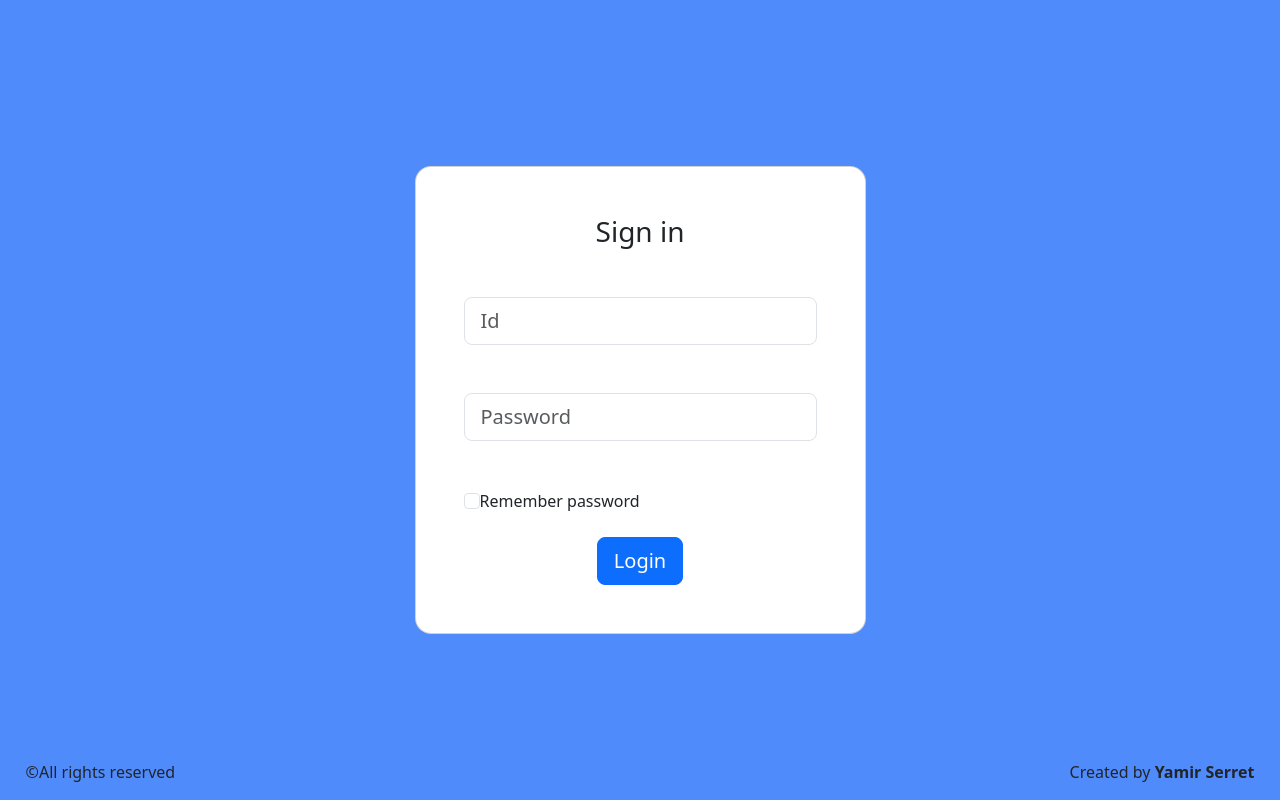
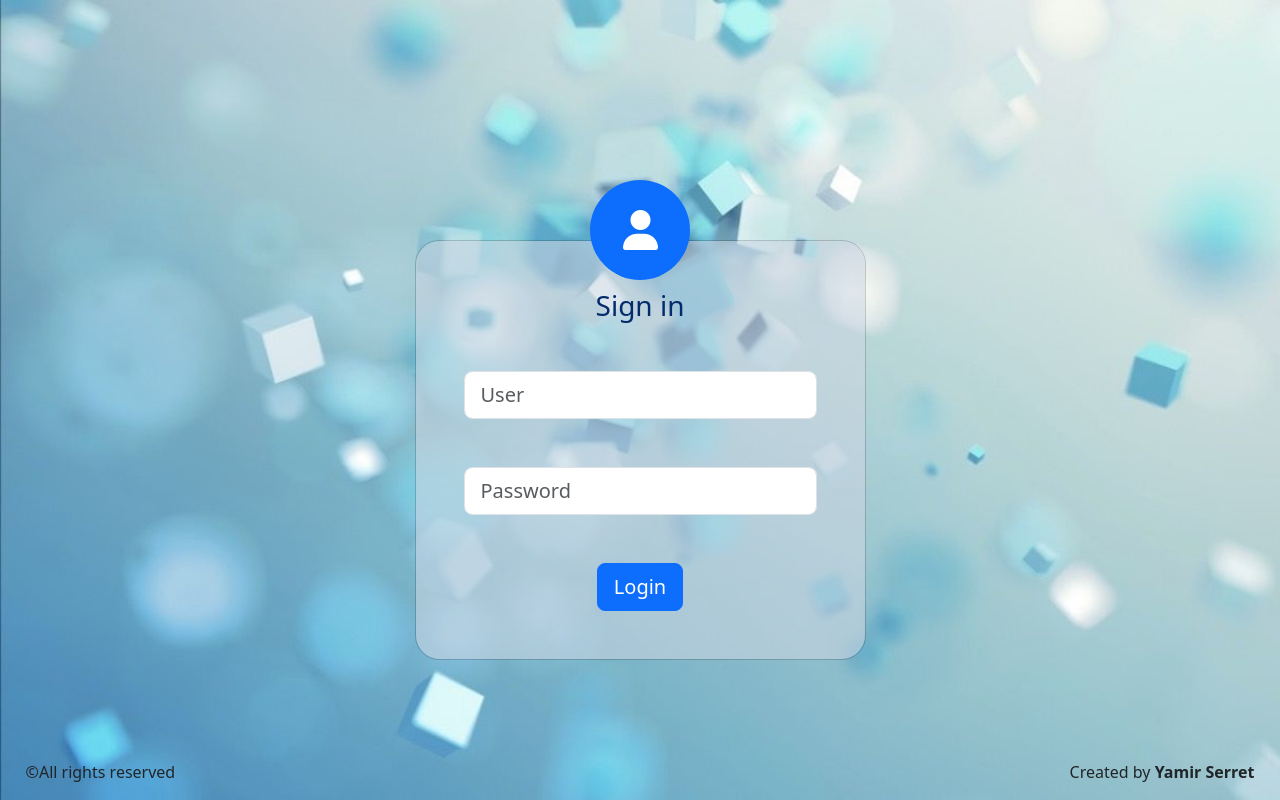
Before and after one commit to 26Lunas/Backend_register_info_vehicle, a PHP site: page / in a window 1280 px wide. Run offline with PHP 8.4, Linux system fonts and the light colour scheme; some libraries are stand-ins or nearby versions.

Commit message:
Tercer Cambios

```diff
--- a/css/style.css
+++ b/css/style.css
@@ -1,16 +1,50 @@
 
 
 
-/* .icono-login{
+:root{
+    --colorAzul: #042c6c;
+    --colorBlancoAzulado: #ced7e38f;
+}
+
+.fondo-login{
+    background: url("../img/img-portada01.jfif") no-repeat;
+    background-size: cover;
+
+}
+
+.cont-login{
+    border-radius: 1.5em;
+    background: none !important;
+
+}
+.cont-form-login{
+    background: var(--colorBlancoAzulado) !important;
+    border-radius: 1.5em;
+}
+.cont-form-login h3{
+    color: var(--colorAzul);
+}
+
+.icono-login{
     z-index: 1;
+    /* border: solid 3px red; */
     width: 100px;
     height: 100px;
     background: #0d6efd;
     border-radius: 50%;
     position: relative;
     top: 5vh;
-    left: 38%;
-} */
+    left: 39%;
+    margin: 0;
+    display: flex;
+    align-items: center;
+    justify-content: center;
+}
+.icono-login i{
+    color: white;
+    font-size: 40px;
+}
+
 .cont-creditos{
     /* border: solid 3px red; */
     width: 100%;
--- a/index.html
+++ b/index.html
@@ -17,19 +17,21 @@
 
 <body>
 
-    <section class="vh-100" style="background-color: #508bfc;">
+    <section class="vh-100 fondo-login">
         <div class="container py-5 h-100">
           <div class="row d-flex justify-content-center align-items-center h-100">
             <div class="col-12 col-md-8 col-lg-6 col-xl-5">
-                <!-- <div class="icono-login"></div> -->
-              <div class="card shadow-2-strong" style="border-radius: 1rem;">
+              <div class="icono-login">
+                <i class="fa-solid fa-user"></i>
+              </div>
+              <div class="card shadow-2-strong cont-login">
 
-                <div class="card-body p-5 text-center">
+                <div class="card-body p-5 text-center cont-form-login">
 
                   <h3 class="mb-5">Sign in</h3>
 
                   <div class="form-outline mb-4">
-                    <input type="number" id="typeIdX-2" class="form-control form-control-lg" placeholder="Id" />
+                    <input type="number" id="typeIdX-2" class="form-control form-control-lg" placeholder="User" />
                     <label class="form-label" for="typeIdX-2"></label>
                   </div>
 
@@ -39,10 +41,10 @@
                   </div>
 
                   <!-- Checkbox -->
-                  <div class="form-check d-flex justify-content-start mb-4">
+                  <!-- <div class="form-check d-flex justify-content-start mb-4">
                     <input class="form-check-input" type="checkbox" value="" id="form1Example3" />
                     <label class="form-check-label" for="form1Example3"> Remember password </label>
-                  </div>
+                  </div> -->
 
                   <button class="btn btn-primary btn-lg btn-block" type="submit">Login</button>
                 </div>
@@ -60,6 +62,8 @@
       </div>
 
        <!-- JS Bootstrap 5.3 -->
-<script src="https://cdn.jsdelivr.net/npm/bootstrap@5.3.0/dist/js/bootstrap.bundle.min.js"></script>
+      <script src="https://cdn.jsdelivr.net/npm/bootstrap@5.3.0/dist/js/bootstrap.bundle.min.js"></script>
+      <!-- FontAwoseme -->
+      <script src="https://kit.fontawesome.com/34c89acf97.js" crossorigin="anonymous"></script>
 </body>
 </html>
```
Also changed, not shown: img/img-portada01.jfif (added).
